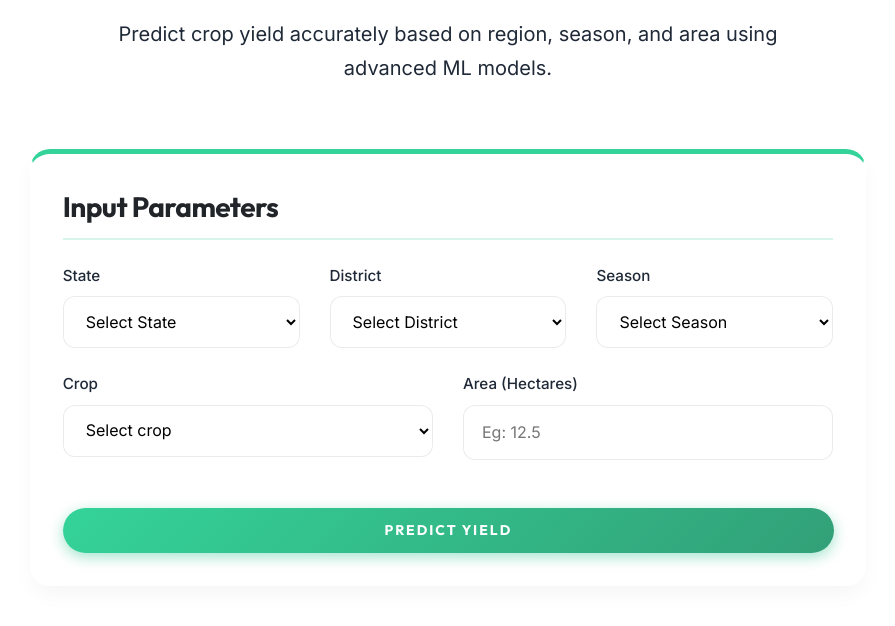
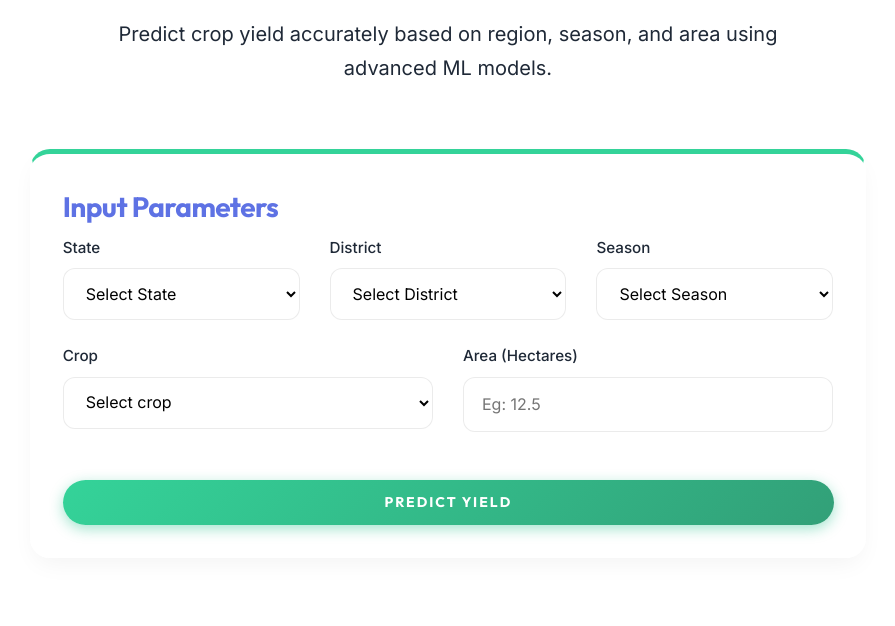
Before and after one commit to udshah31/Agri-Smart, a PHP site: page /yield_prediction.php in a window 1280 px wide. Shown: the part 322-948 px from the top of the page, without its empty margins (192-1087 px from the left). Run offline with PHP 8.4, Linux system fonts and the light colour scheme; some libraries are stand-ins or nearby versions.

Commit message:
Update yield prediction input parameters title to primary theme color

```diff
--- a/yield_prediction.php
+++ b/yield_prediction.php
@@ -23,7 +23,7 @@ $username = isset($_SESSION['username']) ? $_SESSION['username'] : 'Guest';
                 <div class="col-md-10">
                     <div class="glass-card mb-4" style="border-top: 5px solid var(--color-accent);">
                         <form role="form" action="#" method="post">
-                            <h3 class="title text-dark mb-4" style="border-bottom: 2px solid rgba(52, 211, 153, 0.2); padding-bottom: 10px;">Input Parameters</h3>
+                            <h3 class="title text-primary">Input Parameters</h3>
 
                             <div class="row">
                                 <div class="col-md-4">
```
